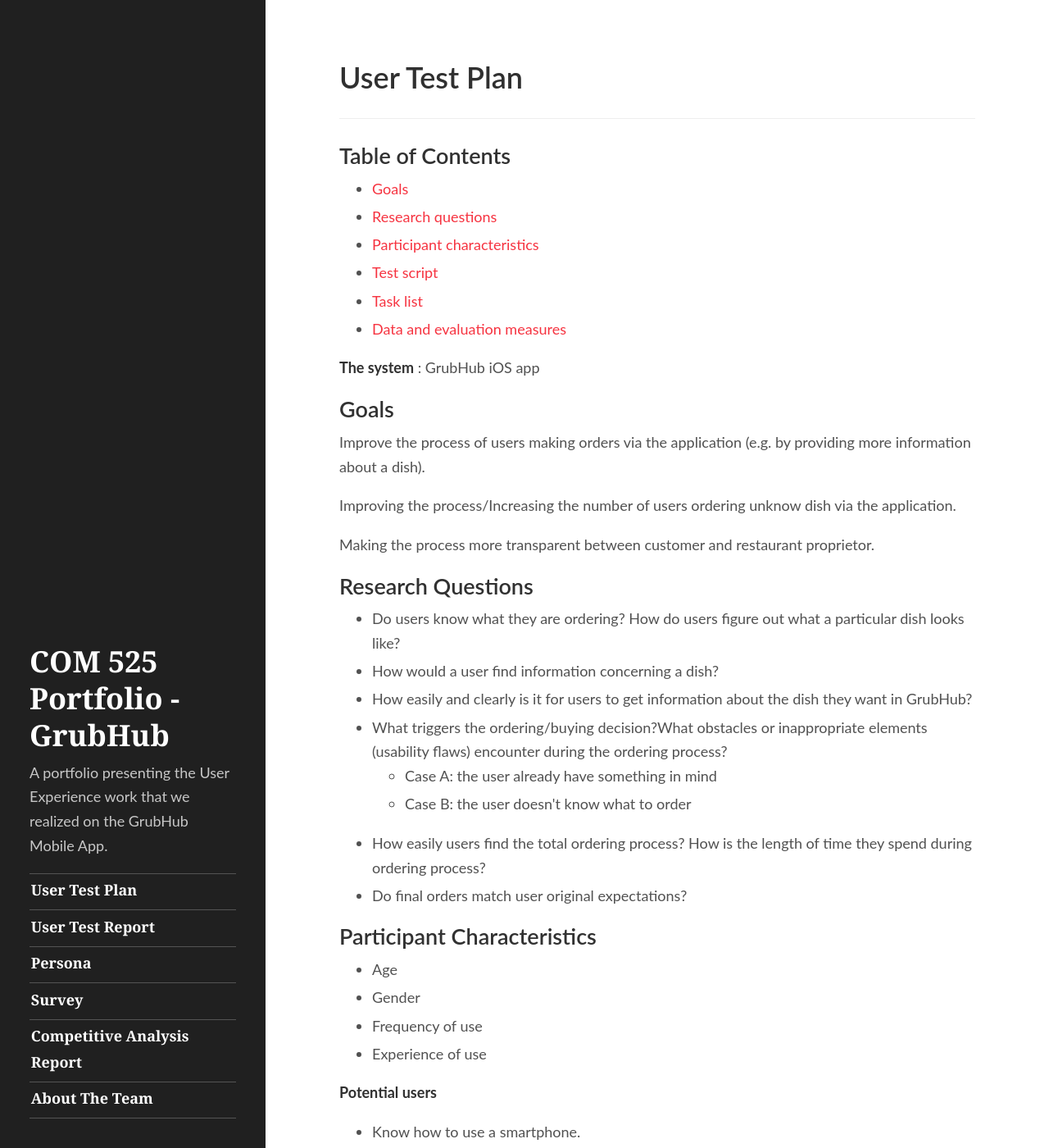
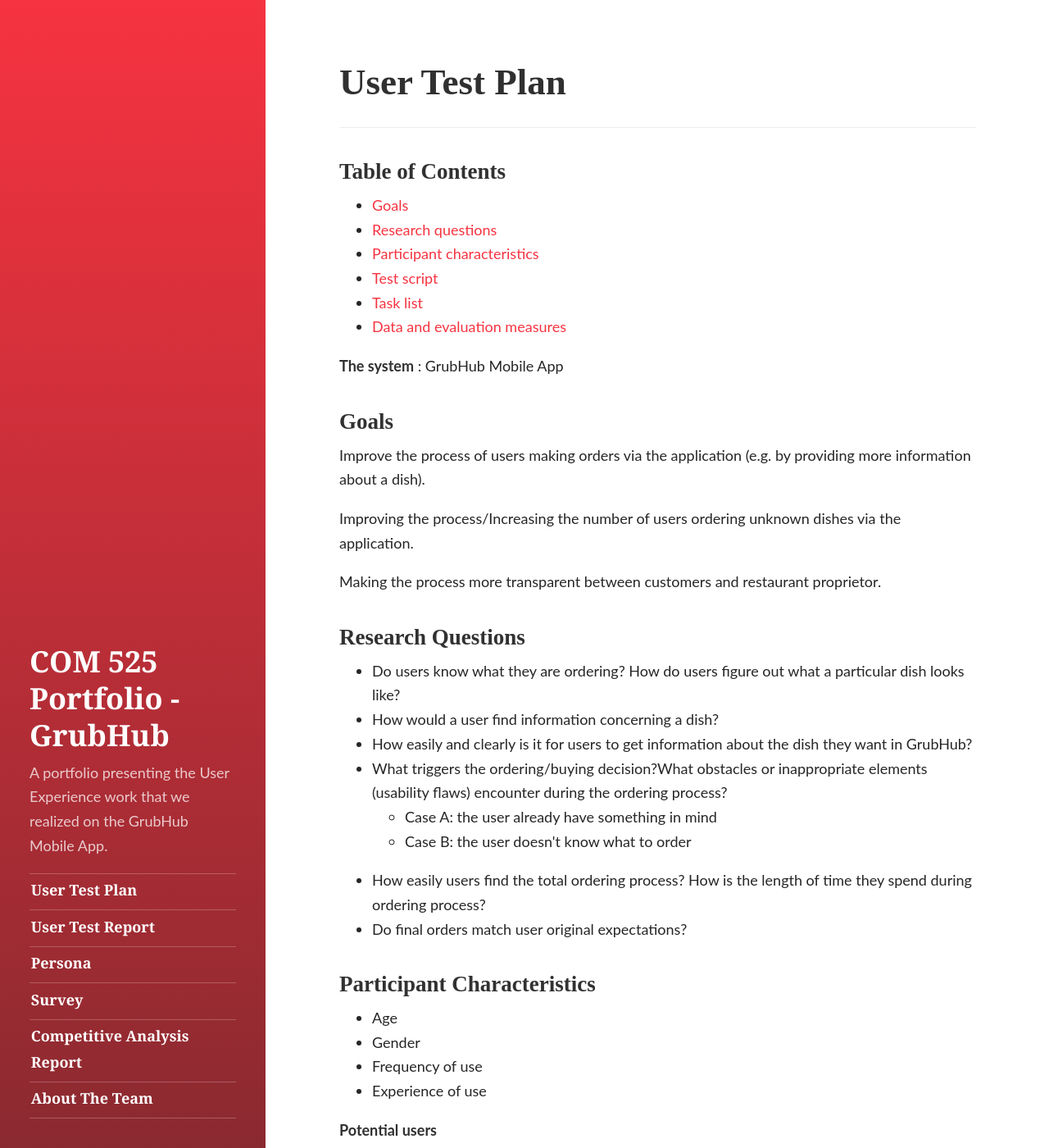
Before and after one commit to florian-wahl/com525portfolio, a Jekyll site: the page built from user-test-plan.md, in a window 1280 px wide and 1400 px high. Shown: the whole window at 82% size. Built offline with Jekyll 4.4.1, drawn with Linux system fonts in a browser that asks for light colours.

Commit message:
update index design

```diff
--- a/_sass/hydejack/_sidebar-essential.scss
+++ b/_sass/hydejack/_sidebar-essential.scss
@@ -14,7 +14,7 @@
   z-index: 4;
   padding: 2rem 1rem;
   color: rgba(255,255,255,.75);
-  background-color: #202020;
+  background-color: #F63340;
   text-align: left;
   background-size: cover;
   background-position: center center;
--- a/_sass/pooleparty/_posts.scss
+++ b/_sass/pooleparty/_posts.scss
@@ -1,8 +1,4 @@
 .page,
 .post {
   margin-bottom: 4em;
-
-  li + li {
-    margin-top: .25rem;
-  }
 }
--- a/_sass/pooleparty/_type-essential.scss
+++ b/_sass/pooleparty/_type-essential.scss
@@ -8,15 +8,15 @@
   line-height: 1.25;
   color: #313131;
   text-rendering: optimizeLegibility;
-  font-family: $code-font-family;
+  font-family: $code-font-family-title;
 }
 
 h1 {
-  font-size: 2rem;
+  font-size: 2.5rem;
 }
 
 h2 {
-  margin-top: 1rem;
+  margin-top: 2rem;
   font-size: 1.5rem;
 }
 
@@ -33,6 +33,10 @@
 ul, ol, dl {
   margin-top: 0;
   margin-bottom: 1rem;
+
+  > li {
+    margin-top: 0;
+  }
 }
 
 
--- a/_sass/pooleparty/_variables.scss
+++ b/_sass/pooleparty/_variables.scss
@@ -16,7 +16,7 @@
 $root-font-size: 16px;
 $root-line-height: 1.65;
 
-$body-color: #515151;
+$body-color: #262626;
 $body-bg: #fff;
 $link-color: $blue;
 
--- a/user-test-plan.md
+++ b/user-test-plan.md
@@ -12,15 +12,15 @@
 * [Task list](#5)
 * [Data and evaluation measures](#6)
 
-**The system** : GrubHub iOS app
+**The system** : GrubHub Mobile App
 
 ## <span id="1">Goals</span>
 
 Improve the process of users making orders via the application (e.g. by providing more information about a dish).
 
-Improving the process/Increasing the number of users ordering unknow dish via the application.
+Improving the process/Increasing the number of users ordering unknown dishes via the application.
 
-Making the process more transparent between customer and restaurant proprietor.
+Making the process more transparent between customers and restaurant proprietor.
 
 ## <span id="2">Research Questions</span>
 
```
Also changed, not shown: index.html (+6 -3 lines).
